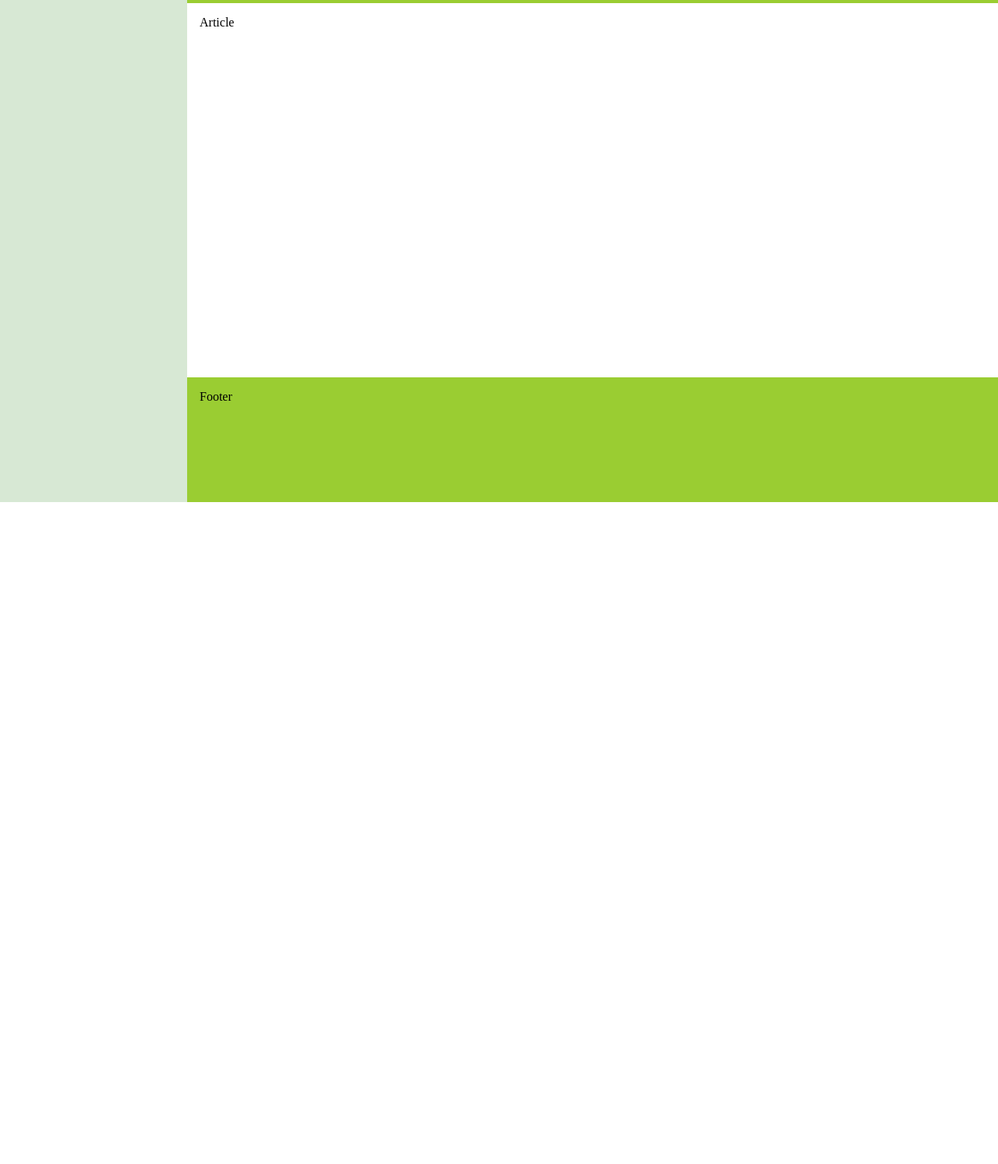
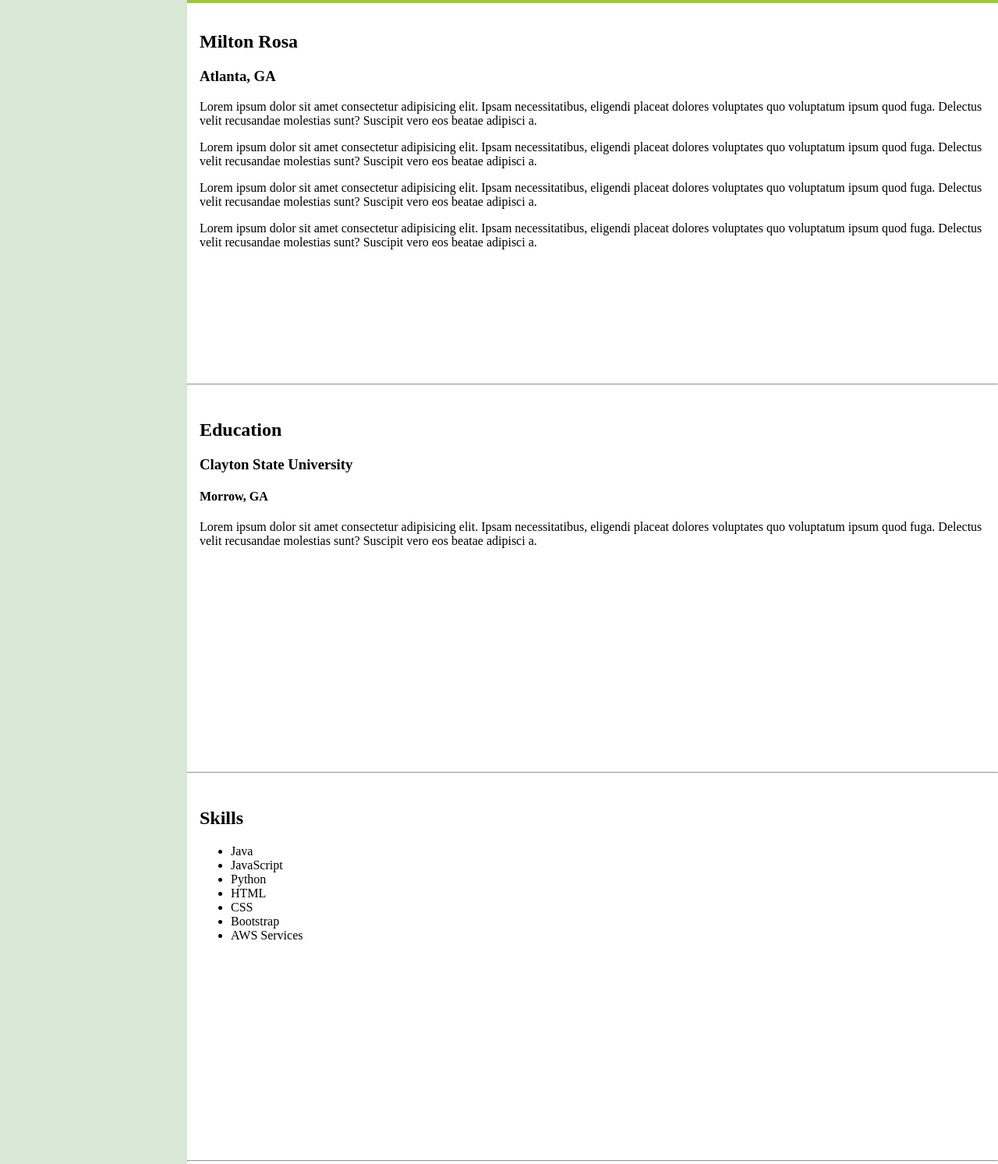
Before and after one commit to Mrosa99/CloudResume, a plain HTML site: page views/index.html in a window 1280 px wide. Shown: the part 156-1649 px from the top of the page at 78% size. Before the commit the page ends 800 px from the top, so only its background shows below. Drawn offline with Linux system fonts and the light colour scheme.

Commit message:
CSS and HTML Update
Updated the html file with the html included wiht the new layout. Updated the CSS file with the new updated layout

```diff
--- a/public/style.css
+++ b/public/style.css
@@ -18,7 +18,7 @@
   }
   .main-content {
     display: flex;
-    flex-direction: row;
+    flex-direction: column;
   }
   .main-content > article {
     flex: 4;
@@ -30,6 +30,29 @@
   }
   header, footer, article, nav {
     padding: 1em;
+  }
+
+  hr{
+    width: 100%;
+  }
+  .main-content-one{
+
+  }
+
+  .main-content-two{
+
+  }
+
+  .main-content-three{
+
+  }
+
+  .main-content-four{
+
+  }
+
+  .main-content-five{
+
   }
 /*.container {
   display: flex;
--- a/views/index.html
+++ b/views/index.html
@@ -11,7 +11,85 @@
     <div class="col-2">
       <header><nav class="top-sidebar"></nav></header>
       <main class="main-content">
-        <article>Article</article>
+        <article class="main-content-one" id="about">
+          <h1 id="name">Milton Rosa</h1>
+          <h3 class="location">Atlanta, GA</h3>
+          <div class="intro">
+            <p>
+              Lorem ipsum dolor sit amet consectetur adipisicing elit. Ipsam
+              necessitatibus, eligendi placeat dolores voluptates quo voluptatum
+              ipsum quod fuga. Delectus velit recusandae molestias sunt?
+              Suscipit vero eos beatae adipisci a.
+            </p>
+            <p>
+              Lorem ipsum dolor sit amet consectetur adipisicing elit. Ipsam
+              necessitatibus, eligendi placeat dolores voluptates quo voluptatum
+              ipsum quod fuga. Delectus velit recusandae molestias sunt?
+              Suscipit vero eos beatae adipisci a.
+            </p>
+            <p>
+              Lorem ipsum dolor sit amet consectetur adipisicing elit. Ipsam
+              necessitatibus, eligendi placeat dolores voluptates quo voluptatum
+              ipsum quod fuga. Delectus velit recusandae molestias sunt?
+              Suscipit vero eos beatae adipisci a.
+            </p>
+            <p>
+              Lorem ipsum dolor sit amet consectetur adipisicing elit. Ipsam
+              necessitatibus, eligendi placeat dolores voluptates quo voluptatum
+              ipsum quod fuga. Delectus velit recusandae molestias sunt?
+              Suscipit vero eos beatae adipisci a.
+            </p>
+          </div>
+        </article>
+      <hr>
+        <article class="main-content-two" id="education">
+           <h1 class="title">Education</h1>
+        <h3 class="school">Clayton State University</h3>
+        <h4 class="location">Morrow, GA</h4>
+        <div class="school-info">
+          <p>
+            Lorem ipsum dolor sit amet consectetur adipisicing elit. Ipsam
+            necessitatibus, eligendi placeat dolores voluptates quo voluptatum
+            ipsum quod fuga. Delectus velit recusandae molestias sunt? Suscipit
+            vero eos beatae adipisci a.
+          </p>
+        </article>
+        <hr>
+        <article class="main-content-three" id="skills">
+           <h2 class="title">Skills</h2>
+        <div class="skill-list">
+          <ul>
+            <li>Java</li>
+            <li>JavaScript</li>
+            <li>Python</li>
+            <li>HTML</li>
+            <li>CSS</li>
+            <li>Bootstrap</li>
+            <li>AWS Services</li>
+          </ul>
+        </div>
+        </article>
+        <hr>
+        <article class="main-content-four" id="certifications">
+           <h1 class="title">Certifications</h1>
+        <h3 class="cert">AWS Certified Cloud Practitioner</h3>
+        <h4 class="company">AWS</h4>
+        <div class="cert-info">
+          <p>
+            Lorem ipsum dolor sit amet consectetur adipisicing elit. Ipsam
+            necessitatibus, eligendi placeat dolores voluptates quo voluptatum
+            ipsum quod fuga. Delectus velit recusandae molestias sunt? Suscipit
+            vero eos beatae adipisci a.
+          </p>
+        </div>
+        </article>
+        <hr>
+        <article class="main-content-five" id="contact">
+           <h1 class="title">Contact</h1>
+        <h3 class="single-text">Number</h3>
+        <h3 class="single-text">LinkedIn</h3>
+        <h3 class="single-text">Github</h3>
+        </article>
       </main>
       <footer>Footer</footer>
     </div>
```
